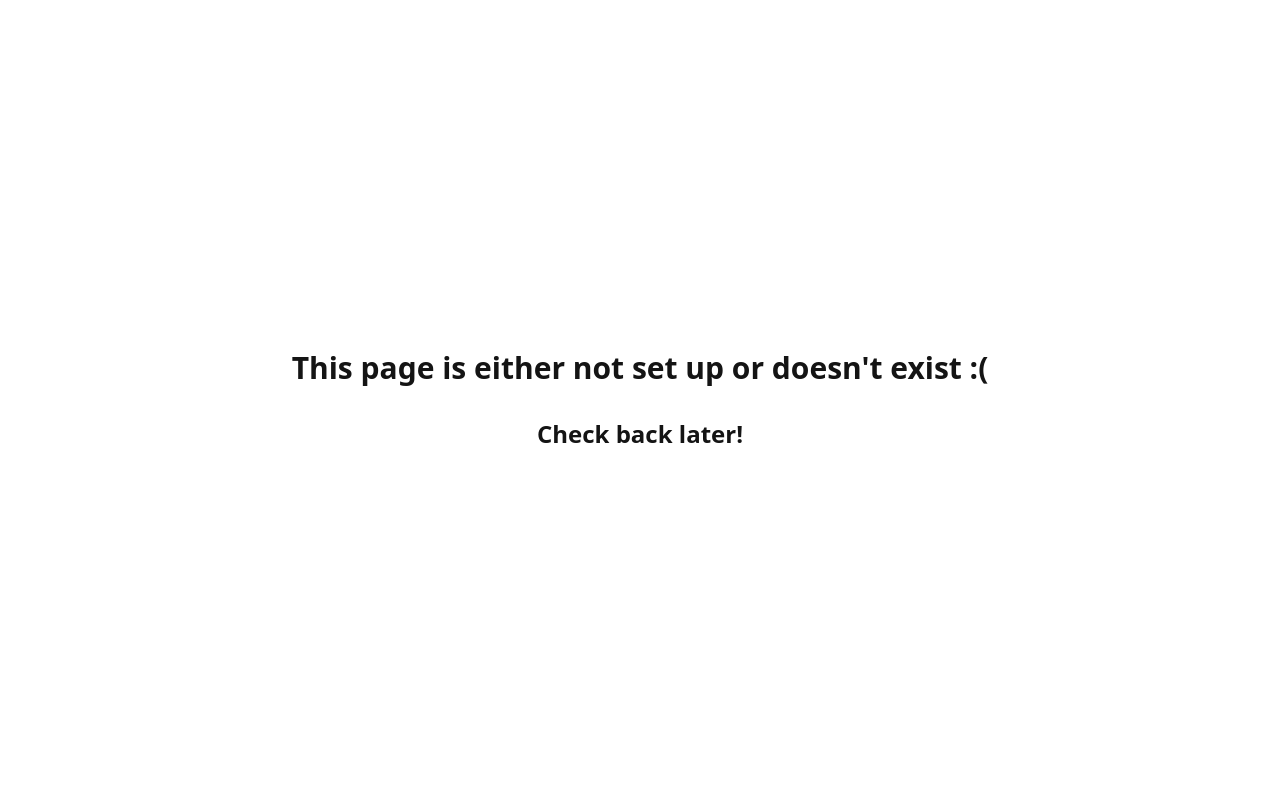
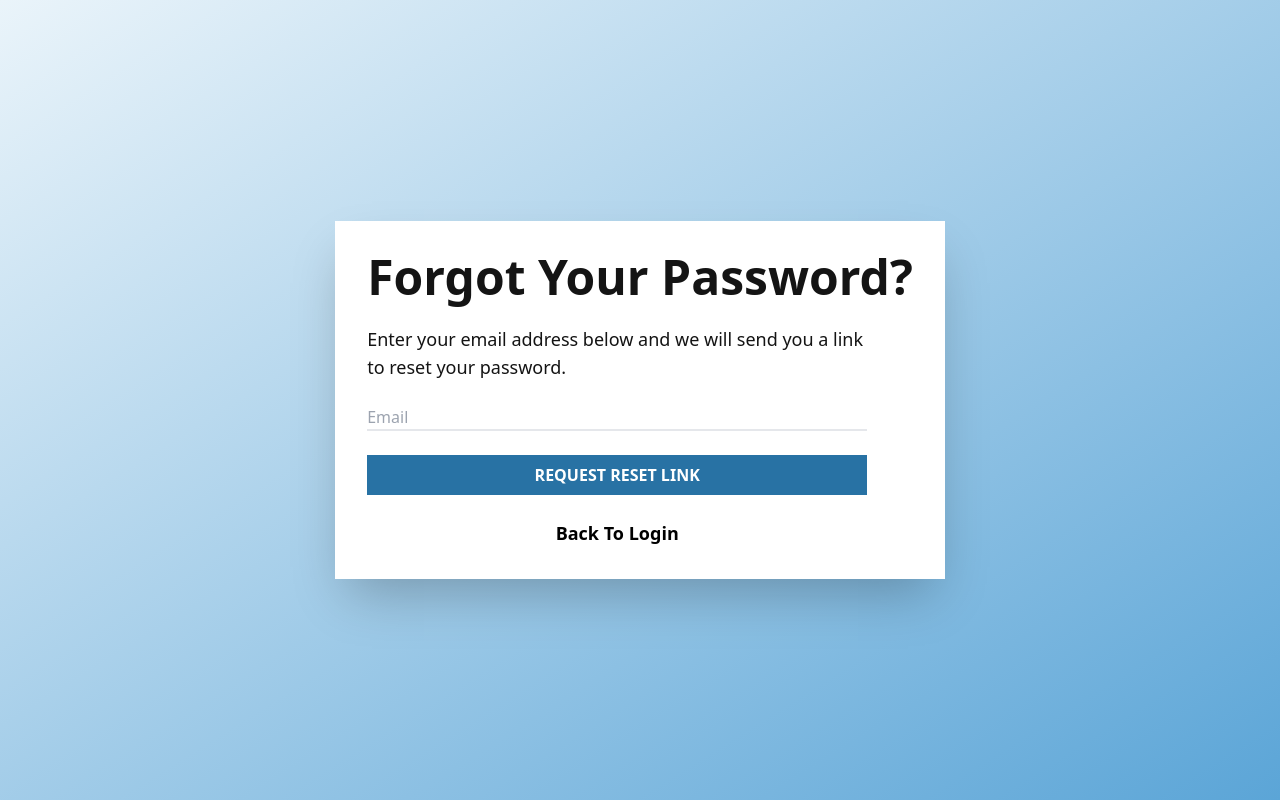
Before and after one commit to ethanbonsall/Pediatric-Blue-Book, a Next.js app in the folder web/: page /forgot-password in a window 1280 px wide. Before the commit this address had no page. Built offline with nearby package versions, Linux system fonts and the light colour scheme; no server answers.

Commit message:
Password reset

```diff
--- /dev/null
+++ b/web/pages/forgot-password.tsx
@@ -0,0 +1,76 @@
+import { supabase } from "@/lib/supabase";
+import { X } from "lucide-react";
+import Link from "next/link";
+import { useState } from "react";
+
+const Forgot = () => {
+  const [email, setEmail] = useState("");
+  const emailValid = /^[^\s@]+@[^\s@]+\.[^\s@]+$/.test(email);
+  async function sendResetEmail(email: string) {
+    const { error } = await supabase.auth.resetPasswordForEmail(email, {
+      redirectTo: "https://www.pediatricbluebook.com/reset-password",
+    });
+    if (error) {
+      console.error("reset email error", error);
+      return { ok: false, error };
+    }
+    return { ok: true };
+  }
+
+  const [showNotification, setShowNotification] = useState(false);
+
+  return (
+    <div className="flex flex-col justify-center min-h-screen bg-gradient-to-br items-center from-primary-50 to-primary-400">
+      <div
+        className={`${
+          showNotification ? "fixed" : "hidden"
+        } top-1/2 left-1/2 transform -translate-x-1/2 -translate-y-1/2 w-full md:w-[50dvw] xl:w-[25dvw] bg-primary p-4 rounded text-md md:text-lg lg:text-xl z-50 gap-y-6`}
+      >
+        <button onClick={() => setShowNotification(false)}>
+          <X></X>
+        </button>
+        <p>If you have an account, a reset link will be sent to your email</p>
+      </div>
+      <div className="flex flex-col justify-center bg-background text-text w-fit h-fit shadow-2xl p-8">
+        <p className="text-center text-5xl font-bold">Forgot Your Password?</p>
+        <form className="flex flex-col gap-y-6 pt-6 w-[500px] justify-center">
+          <label htmlFor="email" className="text-lg">
+            Enter your email address below and we will send you a link to reset
+            your password.
+          </label>
+          <input
+            type="email"
+            autoComplete="email"
+            id="email"
+            name="email"
+            placeholder="Email"
+            className="border-b-2 rounded-md focus:outline-none"
+            onInput={(e) => setEmail((e.target as HTMLInputElement).value)}
+          />
+          <button
+            type="submit"
+            className="bg-primary-600 text-background p-2 hover:bg-primary-700"
+            onClick={async (e) => {
+              if (emailValid) {
+                e.preventDefault();
+                await sendResetEmail(email);
+                setShowNotification(true);
+              } else {
+                alert("Please enter a valid email address.");
+              }
+            }}
+          >
+            Request Reset Link
+          </button>
+          <Link
+            href="/"
+            className="text-lg self-center text-black font-semibold hover:text-gray-800"
+          >
+            Back To Login
+          </Link>
+        </form>
+      </div>
+    </div>
+  );
+};
+export default Forgot;
--- /dev/null
+++ b/web/pages/reset-password.tsx
@@ -0,0 +1,53 @@
+import { supabase } from "@/lib/supabase";
+import Link from "next/link";
+import { useState } from "react";
+
+const Forgot = () => {
+  const [Password, setPassword] = useState("");
+
+  async function updatePassword() {
+    const { error } = await supabase.auth.updateUser({ password: Password });
+    if (error) {
+      alert(error.message);
+    }
+  }
+
+  return (
+    <div className="flex flex-col justify-center min-h-screen bg-gradient-to-br items-center from-primary-50 to-primary-400">
+      <div className="flex flex-col justify-center bg-background text-text w-fit h-fit shadow-2xl p-8">
+        <p className="text-center text-5xl font-bold">Password Reset?</p>
+        <form className="flex flex-col gap-y-6 pt-6 w-[500px] justify-center">
+          <label htmlFor="email" className="text-lg">
+            Enter your new password below to reset your password.
+          </label>
+          <input
+            type="password"
+            autoComplete="password"
+            id="password"
+            name="password"
+            placeholder="New Password"
+            className="border-b-2 rounded-md focus:outline-none"
+            onInput={(e) => setPassword((e.target as HTMLInputElement).value)}
+          />
+          <button
+            type="submit"
+            className="bg-primary-600 text-background p-2 hover:bg-primary-700"
+            onClick={async (e) => {
+              e.preventDefault();
+              await updatePassword();
+            }}
+          >
+            Set New Password
+          </button>
+          <Link
+            href="/"
+            className="text-lg self-center text-black font-semibold hover:text-gray-800"
+          >
+            Back To Login
+          </Link>
+        </form>
+      </div>
+    </div>
+  );
+};
+export default Forgot;
```
